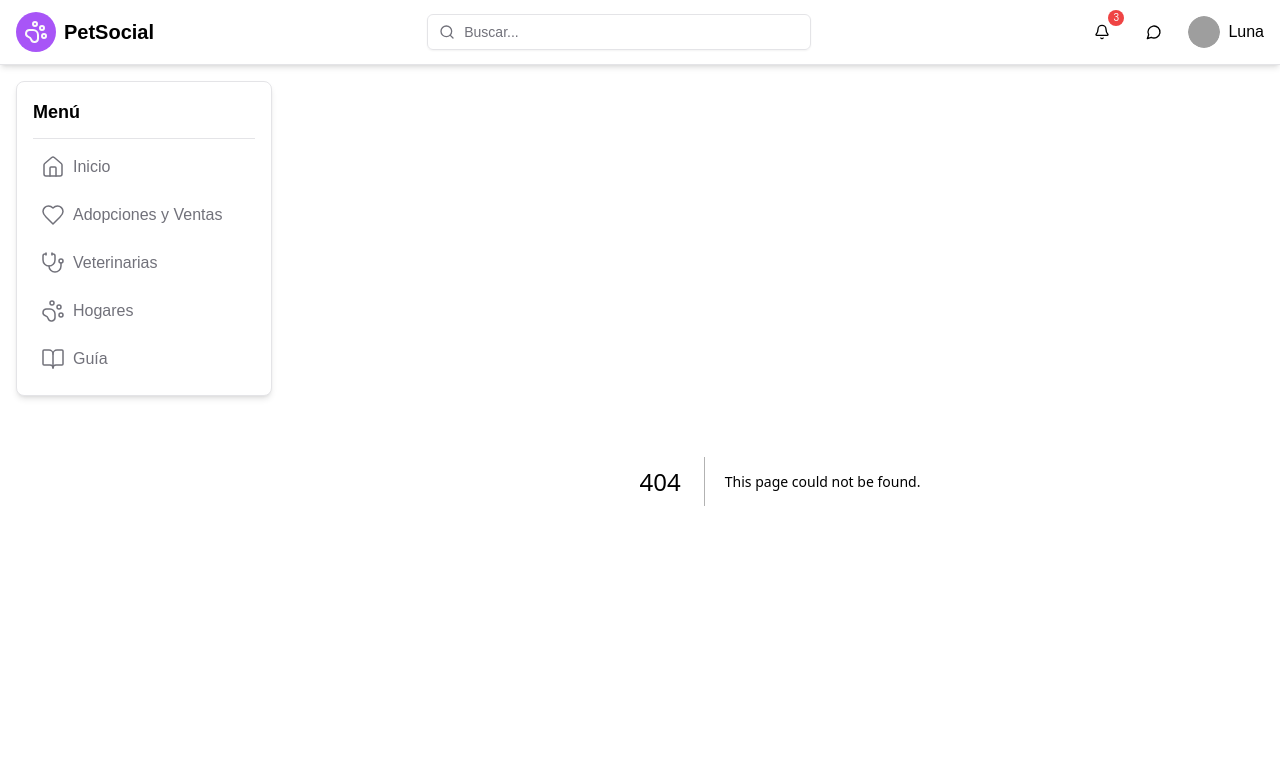
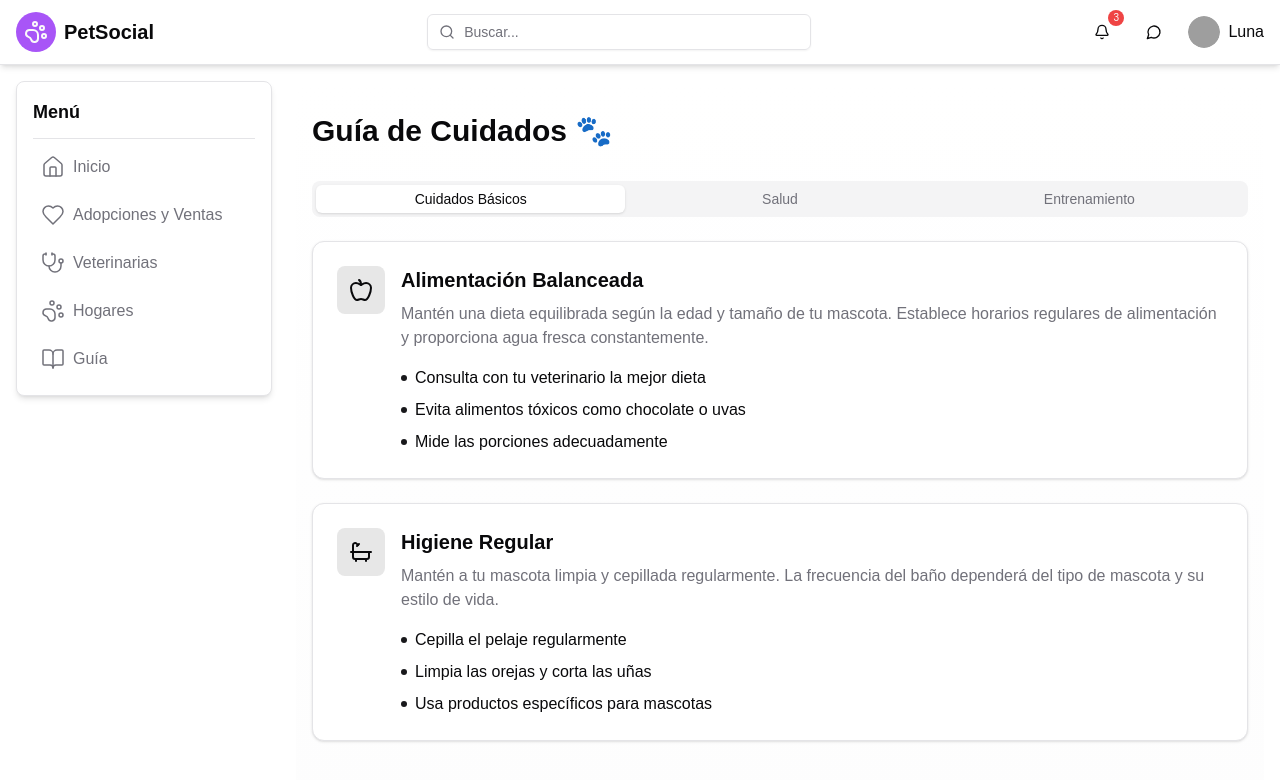
Before and after one commit to JSConfCL/PetSocialNetwork-Front, a Next.js app: page /care in a window 1280 px wide. Before the commit this address had no page. Shown: the top 780 px of the page. Built offline with nearby package versions, Linux system fonts and the light colour scheme; grey boxes are pictures that could not be loaded.

Commit message:
Care-tip page added

```diff
--- /dev/null
+++ b/app/care/page.tsx
@@ -0,0 +1,114 @@
+'use client';
+
+import { Heart, Shield, Stethoscope, Dumbbell, Bath, Apple } from 'lucide-react';
+
+import {
+    Tabs,
+    TabsContent,
+    TabsList,
+    TabsTrigger
+}               from '@/components/ui/tabs';
+import TipCard  from '../components/Care/TipCard';
+
+
+const careGuides = {
+    basic: [
+        {
+            title: 'Alimentación Balanceada',
+            icon: <Apple className="h-6 w-6" />,
+            content: 'Mantén una dieta equilibrada según la edad y tamaño de tu mascota. Establece horarios regulares de alimentación y proporciona agua fresca constantemente.',
+            tips: [
+                'Consulta con tu veterinario la mejor dieta',
+                'Evita alimentos tóxicos como chocolate o uvas',
+                'Mide las porciones adecuadamente'
+            ]
+        }, {
+            title: 'Higiene Regular',
+            icon: <Bath className="h-6 w-6" />,
+            content: 'Mantén a tu mascota limpia y cepillada regularmente. La frecuencia del baño dependerá del tipo de mascota y su estilo de vida.',
+            tips: [
+                'Cepilla el pelaje regularmente',
+                'Limpia las orejas y corta las uñas',
+                'Usa productos específicos para mascotas'
+            ]
+        }
+    ],
+    health: [
+        {
+            title: 'Visitas Veterinarias',
+            icon: <Stethoscope className="h-6 w-6" />,
+            content: 'Programa chequeos regulares y mantén las vacunas al día. La prevención es clave para la salud de tu mascota.',
+            tips: [
+                'Vacunación según calendario',
+                'Desparasitación regular',
+                'Chequeos anuales preventivos'
+            ]
+        }, {
+            title: 'Primeros Auxilios',
+            icon: <Shield className="h-6 w-6" />,
+            content: 'Ten un botiquín básico y conoce los signos de emergencia. Mantén a mano los contactos de emergencia veterinaria.',
+            tips: [
+                'Botiquín básico en casa',
+                'Conoce signos de emergencia',
+                'Ten plan de emergencia'
+            ]
+        }
+    ],
+    training: [
+        {
+            title: 'Entrenamiento Básico',
+            icon: <Dumbbell className="h-6 w-6" />,
+            content: 'Establece rutinas de entrenamiento consistentes. El refuerzo positivo es clave para un entrenamiento exitoso.',
+            tips: [
+                'Comandos básicos diarios',
+                'Usa premios como motivación',
+                'Sé paciente y consistente'
+            ]
+        }, {
+            title: 'Socialización',
+            icon: <Heart className="h-6 w-6" />,
+            content: 'Expón a tu mascota a diferentes situaciones, personas y otros animales de manera controlada y positiva.',
+            tips: [
+                'Exposición gradual a nuevas experiencias',
+                'Mantén encuentros positivos',
+                'Respeta el ritmo de tu mascota'
+            ]
+        }
+    ]
+};
+
+export default function CarePage() {
+    return (
+        <main className="min-h-screen bg-gradient-to-b from-background to-secondary/20">
+            <div className="container mx-auto px-4 py-8">
+                <h1 className="text-3xl font-bold mb-8">Guía de Cuidados 🐾</h1>
+
+                <Tabs defaultValue="basic" className="space-y-6">
+                    <TabsList className="grid w-full grid-cols-3">
+                        <TabsTrigger value="basic">Cuidados Básicos</TabsTrigger>
+                        <TabsTrigger value="health">Salud</TabsTrigger>
+                        <TabsTrigger value="training">Entrenamiento</TabsTrigger>
+                    </TabsList>
+
+                    <TabsContent value="basic" className="space-y-6">
+                        {careGuides.basic.map((guide, index) => (
+                            <TipCard {...guide} key={index} />
+                        ))}
+                    </TabsContent>
+
+                    <TabsContent value="health" className="space-y-6">
+                        {careGuides.health.map((guide, index) => (
+                            <TipCard {...guide} key={index} />
+                        ))}
+                    </TabsContent>
+
+                    <TabsContent value="training" className="space-y-6">
+                        {careGuides.training.map((guide, index) => (
+                            <TipCard {...guide} key={index} />
+                        ))}
+                    </TabsContent>
+                </Tabs>
+            </div>
+        </main>
+    );
+}
--- /dev/null
+++ b/app/components/Care/TipCard.tsx
@@ -0,0 +1,42 @@
+import { JSX } from "react";
+
+import { Card } from "@/components/ui";
+
+
+type Tip = {
+    title   : string;
+    content : string;
+    tips    : string[];
+    icon    : React.ReactNode;
+}
+
+
+export default function TipCard(
+    guide: Tip,
+): JSX.Element {
+    return (
+        <Card  className="p-6">
+            <div className="flex items-start gap-4">
+                <div className="p-3 bg-primary/10 rounded-lg">
+                    { guide.icon }
+                </div>
+
+                <div className="flex-1">
+                    <h3 className="text-xl font-semibold mb-2">{ guide.title }</h3>
+
+                    <p className="text-muted-foreground mb-4">{ guide.content }</p>
+
+                    <ul className="space-y-2">
+                        {guide.tips.map(( tip, tipIndex ) => (
+                            <li key={tipIndex} className="flex items-center gap-2">
+                                <span className="h-1.5 w-1.5 rounded-full bg-primary" />
+
+                                {tip}
+                            </li>
+                        ))}
+                    </ul>
+                </div>
+            </div>
+        </Card>
+    );
+}
--- a/app/components/Menu.tsx
+++ b/app/components/Menu.tsx
@@ -27,7 +27,7 @@ export function Menu() {
                         Veterinarias
                     </Link>
 
-                    <Link href="/veterinaries" className="flex items-center gap-2 text-muted-foreground hover:text-foreground transition-colors p-2 rounded-md hover:bg-secondary">
+                    <Link href="/" className="flex items-center gap-2 text-muted-foreground hover:text-foreground transition-colors p-2 rounded-md hover:bg-secondary">
                         <PawPrint strokeWidth={1.5} />
                         Hogares
                     </Link>
--- a/components/ui/index.ts
+++ b/components/ui/index.ts
@@ -1,5 +1,8 @@
+export * from './avatar';
+export * from './badge';
 export * from './button';
-export * from './avatar';
 export * from './card';
 export * from './input';
 export * from './scroll-area';
+export * from './separator';
+export * from './tabs';
--- /dev/null
+++ b/components/ui/tabs.tsx
@@ -0,0 +1,55 @@
+"use client"
+
+import * as React from "react"
+import * as TabsPrimitive from "@radix-ui/react-tabs"
+
+import { cn } from "@/lib/utils"
+
+const Tabs = TabsPrimitive.Root
+
+const TabsList = React.forwardRef<
+  React.ElementRef<typeof TabsPrimitive.List>,
+  React.ComponentPropsWithoutRef<typeof TabsPrimitive.List>
+>(({ className, ...props }, ref) => (
+  <TabsPrimitive.List
+    ref={ref}
+    className={cn(
+      "inline-flex h-9 items-center justify-center rounded-lg bg-muted p-1 text-muted-foreground",
+      className
+    )}
+    {...props}
+  />
+))
+TabsList.displayName = TabsPrimitive.List.displayName
+
+const TabsTrigger = React.forwardRef<
+  React.ElementRef<typeof TabsPrimitive.Trigger>,
+  React.ComponentPropsWithoutRef<typeof TabsPrimitive.Trigger>
+>(({ className, ...props }, ref) => (
+  <TabsPrimitive.Trigger
+    ref={ref}
+    className={cn(
+      "inline-flex items-center justify-center whitespace-nowrap rounded-md px-3 py-1 text-sm font-medium ring-offset-background transition-all focus-visible:outline-none focus-visible:ring-2 focus-visible:ring-ring focus-visible:ring-offset-2 disabled:pointer-events-none disabled:opacity-50 data-[state=active]:bg-background data-[state=active]:text-foreground data-[state=active]:shadow",
+      className
+    )}
+    {...props}
+  />
+))
+TabsTrigger.displayName = TabsPrimitive.Trigger.displayName
+
+const TabsContent = React.forwardRef<
+  React.ElementRef<typeof TabsPrimitive.Content>,
+  React.ComponentPropsWithoutRef<typeof TabsPrimitive.Content>
+>(({ className, ...props }, ref) => (
+  <TabsPrimitive.Content
+    ref={ref}
+    className={cn(
+      "mt-2 ring-offset-background focus-visible:outline-none focus-visible:ring-2 focus-visible:ring-ring focus-visible:ring-offset-2",
+      className
+    )}
+    {...props}
+  />
+))
+TabsContent.displayName = TabsPrimitive.Content.displayName
+
+export { Tabs, TabsList, TabsTrigger, TabsContent }
--- a/package.json
+++ b/package.json
@@ -13,6 +13,7 @@
     "@radix-ui/react-scroll-area": "^1.2.3",
     "@radix-ui/react-separator": "^1.1.2",
     "@radix-ui/react-slot": "^1.1.2",
+    "@radix-ui/react-tabs": "^1.1.3",
     "class-variance-authority": "^0.7.1",
     "clsx": "^2.1.1",
     "lucide-react": "^0.475.0",
```
Also changed, not shown: 1 other file (tests, documents, lock files or other folders).
